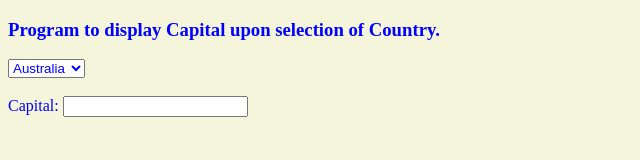
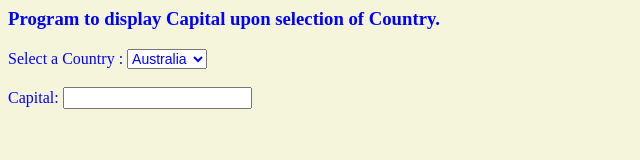
Before and after one commit to Shivakumar-VS/CMA_LAB_KAPMI, a plain HTML site: page G. Select/index.html in a window 1280 px wide. Shown: the whole page, without its empty margins (0-640 px from the left). Drawn offline with Linux system fonts and the light colour scheme.

Commit message:
getCapital() function correction

```diff
--- a/G. Select/index.html
+++ b/G. Select/index.html
@@ -1,18 +1,16 @@
-<!DOCTYPE html>
-<html lang="en">
-<head>
-    <meta charset="UTF-8">
-    <meta name="viewport" content="width=device-width, initial-scale=1.0">
-    <title>Document</title>
+<!-- Program B8. Write an HTML page that contains a selection box with a list of 5 countries. When the
+user selects  a country, its capital should be printed next in the list. Add CSS to customize the properties
+of the  font of the capital (color, bold and font size). -->
+<html> <head><title>Country Capitals</title></head>
 <style  type="text/css">
 body{ background-color:beige;   color:blue;}
 select{color:blue;   font-size:14;}
 #txtbox{color:orange;   font-style:bold;   font-size:14;}
 </style>
-</head>
 <body>
 <h3>Program to display Capital upon selection of Country.</h3>
-    <select    id="countries"    onchange=getCapital( )>
+Select a Country :
+<select    id="countries"    onchange=getCapital()>
 <option    value="0">Australia</option>
 <option    value="1">Poland</option>
 <option    value="2">Mexico</option>
@@ -27,6 +25,4 @@
 var   i = document.getElementById("countries").selectedOptions[0].value;
 document.getElementById("txtbox").value = capitals[i];
 }
-</script>
-</body>
-</html>
+</script> </body> </html>
```
Lines whose indentation alone changed are shown as unchanged.
